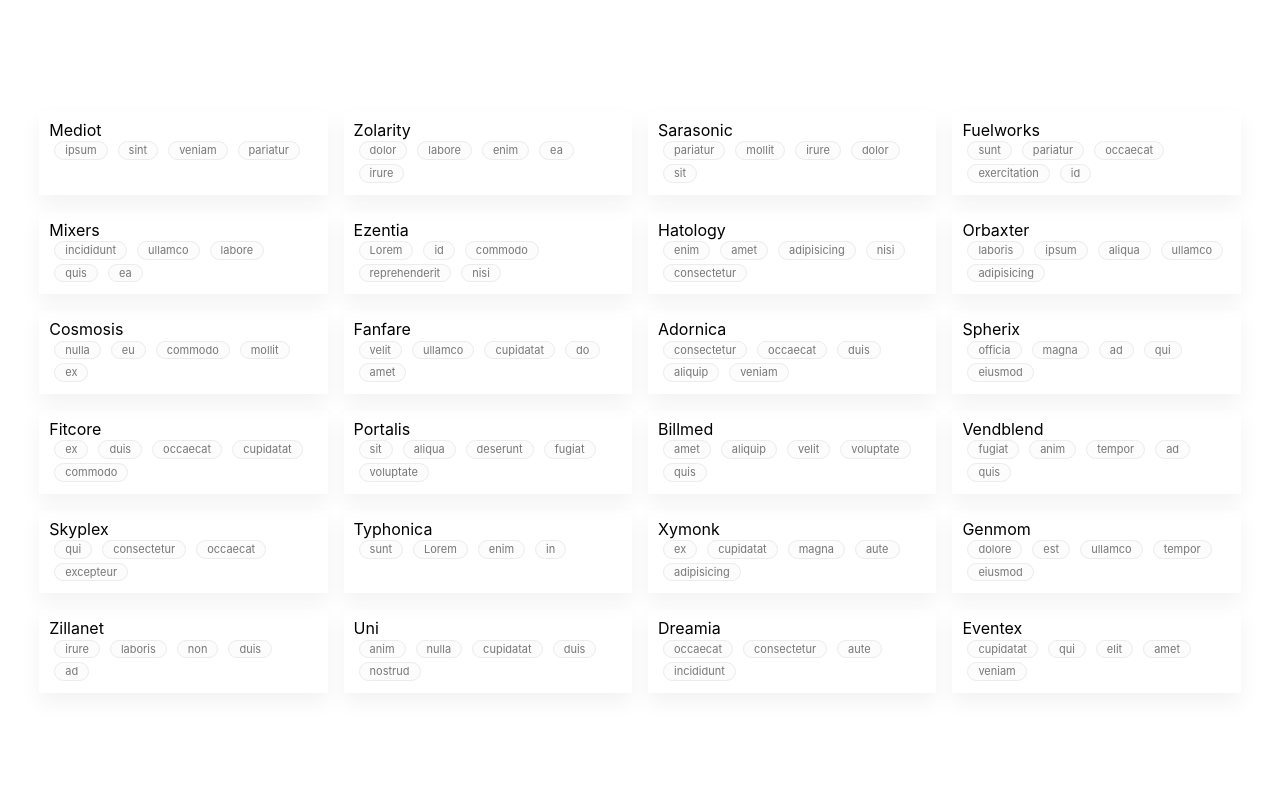
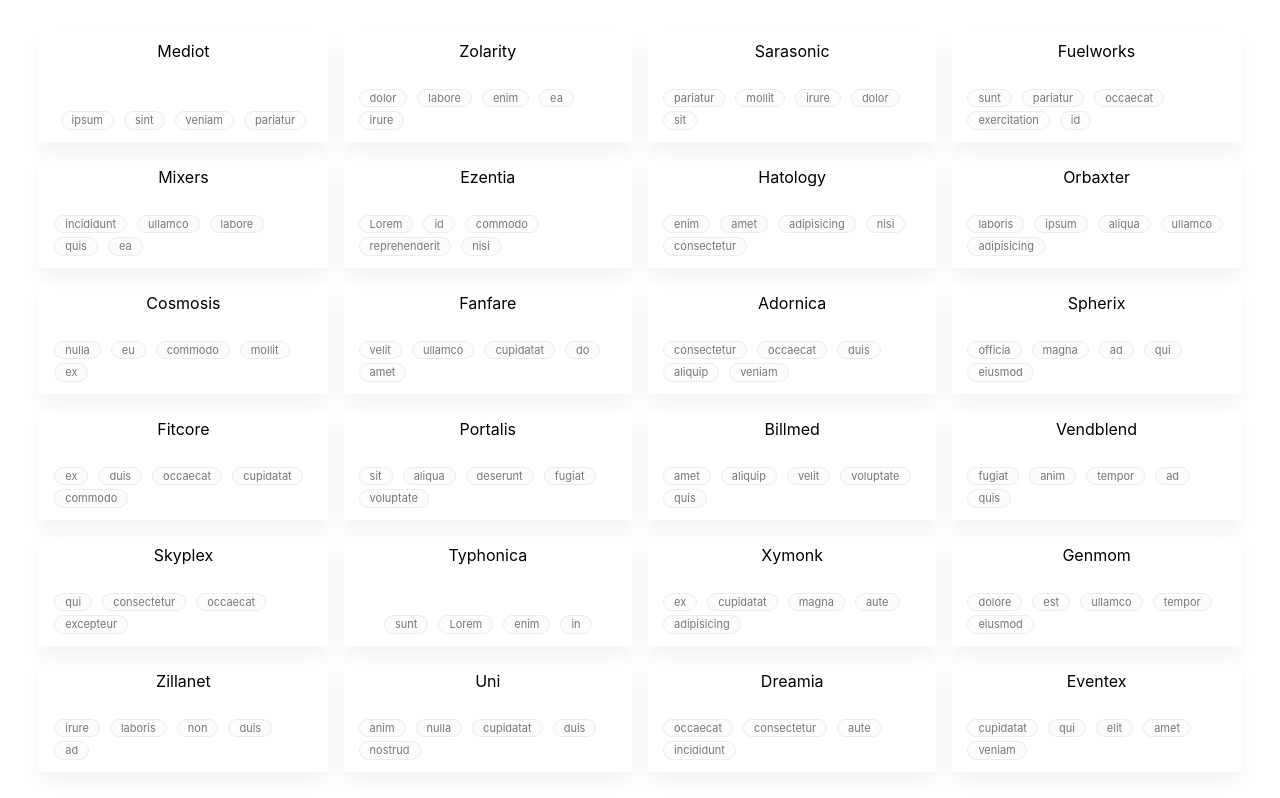
Before and after one commit to yass09/cardsearch-test, a React app: page / in a window 1280 px wide. Built offline with nearby package versions, Linux system fonts and the light colour scheme.

Commit message:
further adjustments to card style

```diff
--- a/src/components/presentational/Card/CardWrapper.js
+++ b/src/components/presentational/Card/CardWrapper.js
@@ -1,15 +1,21 @@
 import styled from 'styled-components';
 
 const CardWrapper = styled.li`
+  align-items: center;
   box-shadow: 0 10px 20px 0 rgba(0, 0, 0, 0.05);
   border: 1px #f5f5f5;
+  display: flex;
+  flex-basis: 22%;
+  flex-direction: column;
+  height: 90px;
+  justify-content: space-between;
+  list-style: none;
   margin: 8px;
   padding: 10px;
-  list-style: none;
-  flex-basis: 22%;
   max-width: 350px;
   @media screen and (max-width: 768px) {
     flex-basis: 44%;
+    height: 70px;
   }
   @media screen and (max-width: 480px) {
     flex-basis: 90%;
```
